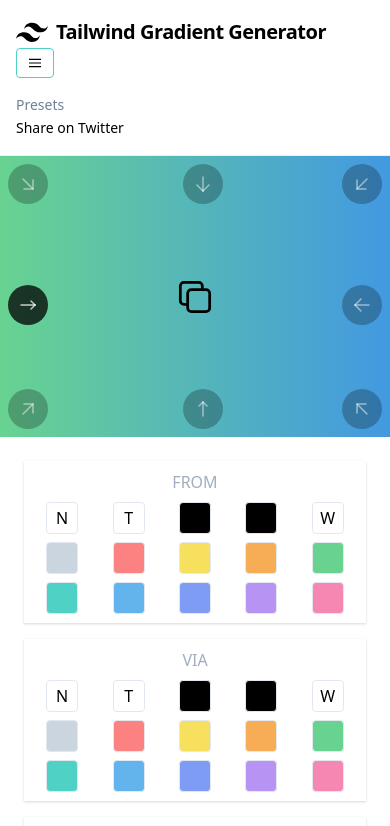
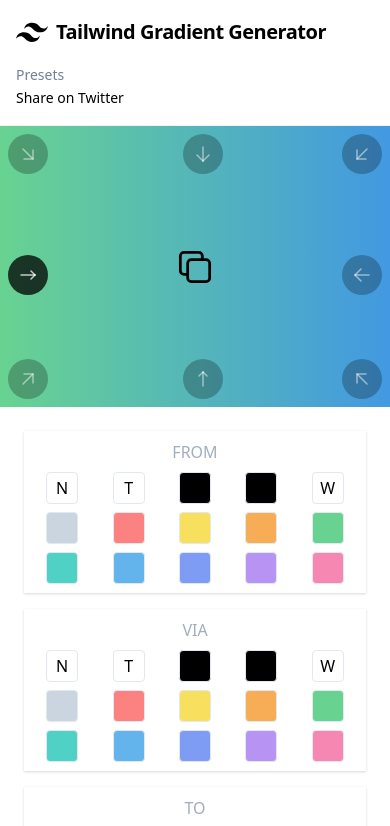
Before and after one commit to roberthgnz/tailwind-gradient-generator, a Vue app: page / in a window 390 px wide. Shown: the top 826 px of the page. Built offline with nearby package versions, Linux system fonts and the light colour scheme.

Commit message:
fix: Remove unused hamburger menu

```diff
--- a/src/components/Navbar.vue
+++ b/src/components/Navbar.vue
@@ -27,31 +27,6 @@
           >Tailwind Gradient Generator</span
         ></router-link
       >
-    </div>
-    <div class="block lg:hidden">
-      <button
-        class="
-          flex
-          items-center
-          px-3
-          py-2
-          border
-          rounded
-          text-teal-200
-          border-teal-400
-          hover:text-white
-          hover:border-white
-        "
-      >
-        <svg
-          class="fill-black h-3 w-3"
-          viewBox="0 0 20 20"
-          xmlns="http://www.w3.org/2000/svg"
-        >
-          <title>Menu</title>
-          <path d="M0 3h20v2H0V3zm0 6h20v2H0V9zm0 6h20v2H0v-2z" />
-        </svg>
-      </button>
     </div>
     <div class="w-full block flex-grow lg:flex lg:items-center lg:w-auto">
       <div class="text-sm lg:flex-grow">
```
